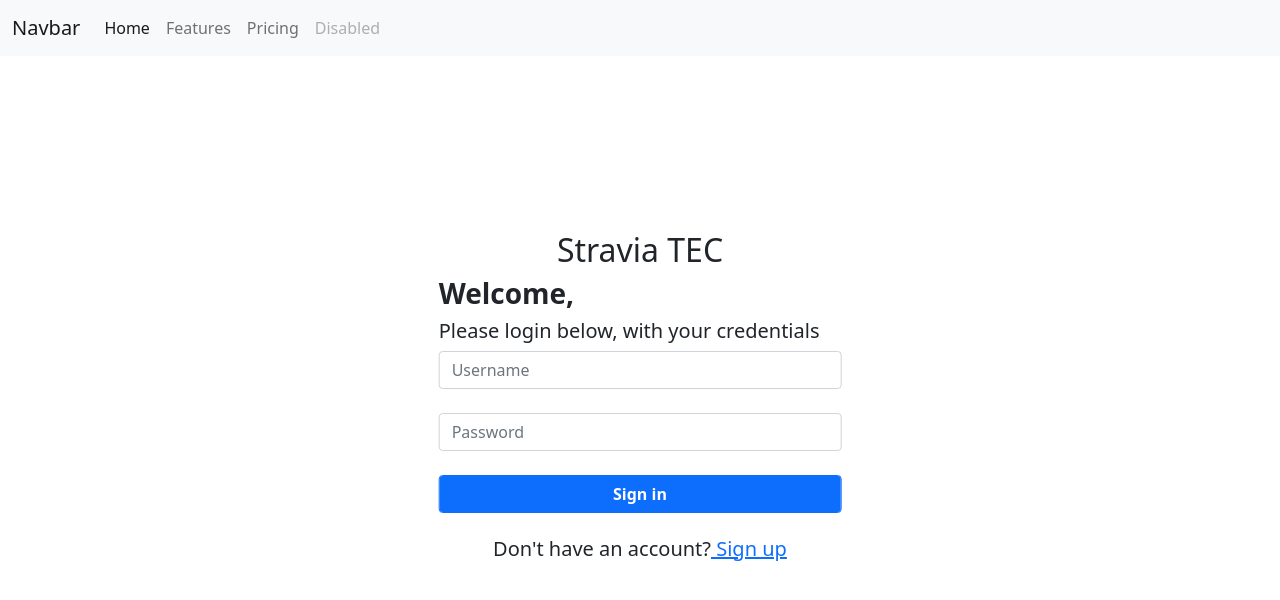
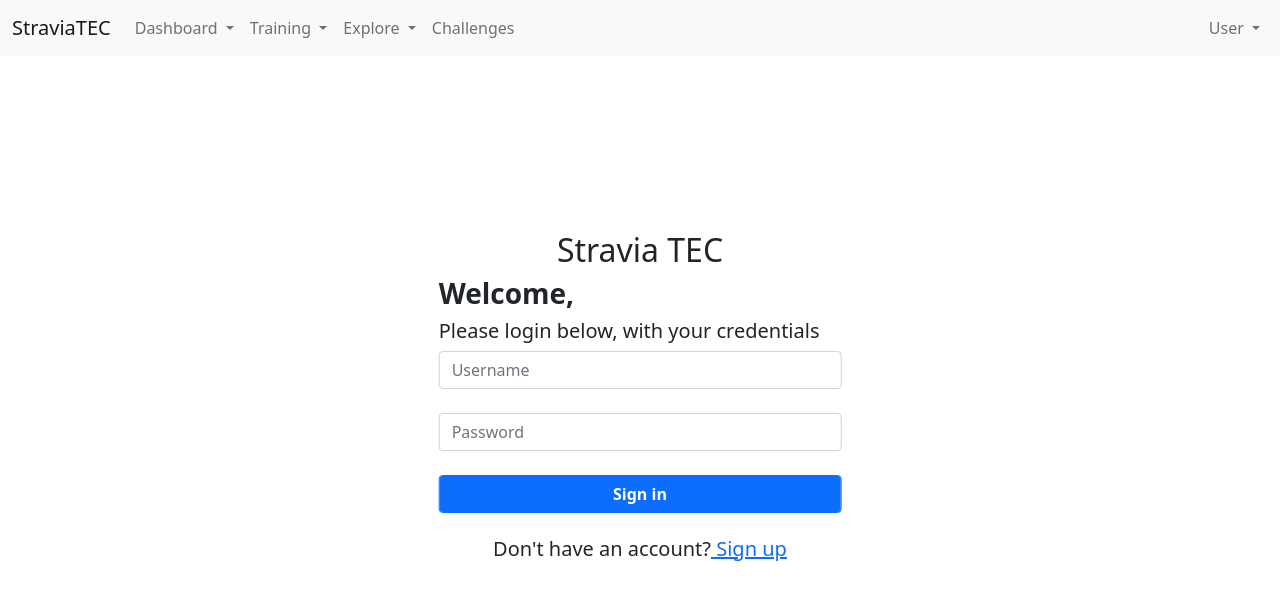
Before and after one commit to Stevealv121/StraviaTEC, an Angular app in the folder StraviaTEC-Web-App/: page /login in a window 1280 px wide. Shown: the top 600 px of the page. Built offline with nearby package versions, Linux system fonts and the light colour scheme.

Commit message:
[Add] Navbar

```diff
--- a/StraviaTEC-Web-App/src/app/app.component.html
+++ b/StraviaTEC-Web-App/src/app/app.component.html
@@ -1,23 +1,57 @@
 <nav class="navbar navbar-expand-lg navbar-light bg-light">
   <div class="container-fluid">
-    <a class="navbar-brand" href="#">Navbar</a>
+    <a class="navbar-brand" routerLink="/home">StraviaTEC</a>
     <button class="navbar-toggler" type="button" data-bs-toggle="collapse" data-bs-target="#navbarNav"
       aria-controls="navbarNav" aria-expanded="false" aria-label="Toggle navigation">
       <span class="navbar-toggler-icon"></span>
     </button>
     <div class="collapse navbar-collapse" id="navbarNav">
-      <ul class="navbar-nav">
-        <li class="nav-item">
-          <a class="nav-link active" aria-current="page" href="#">Home</a>
+      <ul class="navbar-nav me-auto mb-2 mb-lg-0">
+        <li class="nav-item dropdown">
+          <a class="nav-link dropdown-toggle" id="dashboardDropdown" role="button" data-bs-toggle="dropdown"
+            aria-expanded="false">
+            Dashboard
+          </a>
+          <ul class="dropdown-menu" aria-labelledby="dashboardDropdown">
+            <li><a class="dropdown-item" href="#">Activity Feed</a></li>
+            <li><a class="dropdown-item" href="#">My Routes</a></li>
+          </ul>
+        </li>
+        <li class="nav-item dropdown">
+          <a class="nav-link dropdown-toggle" href="#" id="trainingDropdown" role="button" data-bs-toggle="dropdown"
+            aria-expanded="false">
+            Training
+          </a>
+          <ul class="dropdown-menu" aria-labelledby="trainingDropdown">
+            <li><a class="dropdown-item" href="#">My Activities</a></li>
+          </ul>
+        </li>
+        <li class="nav-item dropdown">
+          <a class="nav-link dropdown-toggle" href="#" id="exploreDropdown" role="button" data-bs-toggle="dropdown"
+            aria-expanded="false">
+            Explore
+          </a>
+          <ul class="dropdown-menu" aria-labelledby="exploreDropdown">
+            <li><a class="dropdown-item" href="#">Groups</a></li>
+            <li><a class="dropdown-item" href="#">Athlete Search</a></li>
+          </ul>
         </li>
         <li class="nav-item">
-          <a class="nav-link" href="#">Features</a>
+          <a href="#" class="nav-link">Challenges</a>
         </li>
-        <li class="nav-item">
-          <a class="nav-link" href="#">Pricing</a>
-        </li>
-        <li class="nav-item">
-          <a class="nav-link disabled" href="#" tabindex="-1" aria-disabled="true">Disabled</a>
+      </ul>
+      <ul class="navbar-nav">
+        <li class="nav-item dropdown">
+          <a class="nav-link dropdown-toggle" href="#" id="userDropdown" role="button" data-bs-toggle="dropdown"
+            aria-expanded="false"> User </a>
+          <ul class="dropdown-menu dropdown-menu-end" aria-labelledby="userDropdown">
+            <li><a class="dropdown-item" href="#">Find Friends</a></li>
+            <li><a class="dropdown-item" href="#">My profile</a></li>
+            <li>
+              <hr class="dropdown-divider">
+            </li>
+            <li><a class="dropdown-item" href="#">Log Out</a></li>
+          </ul>
         </li>
       </ul>
     </div>
```
